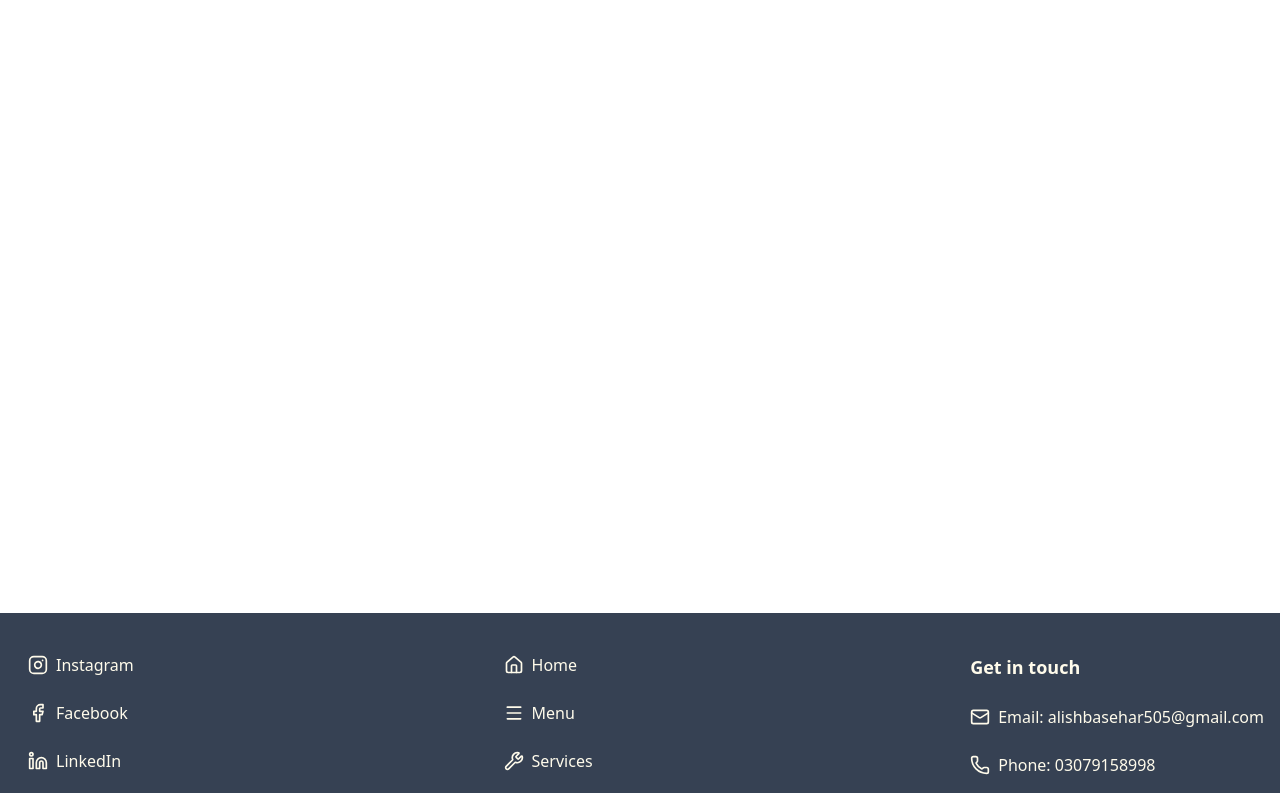
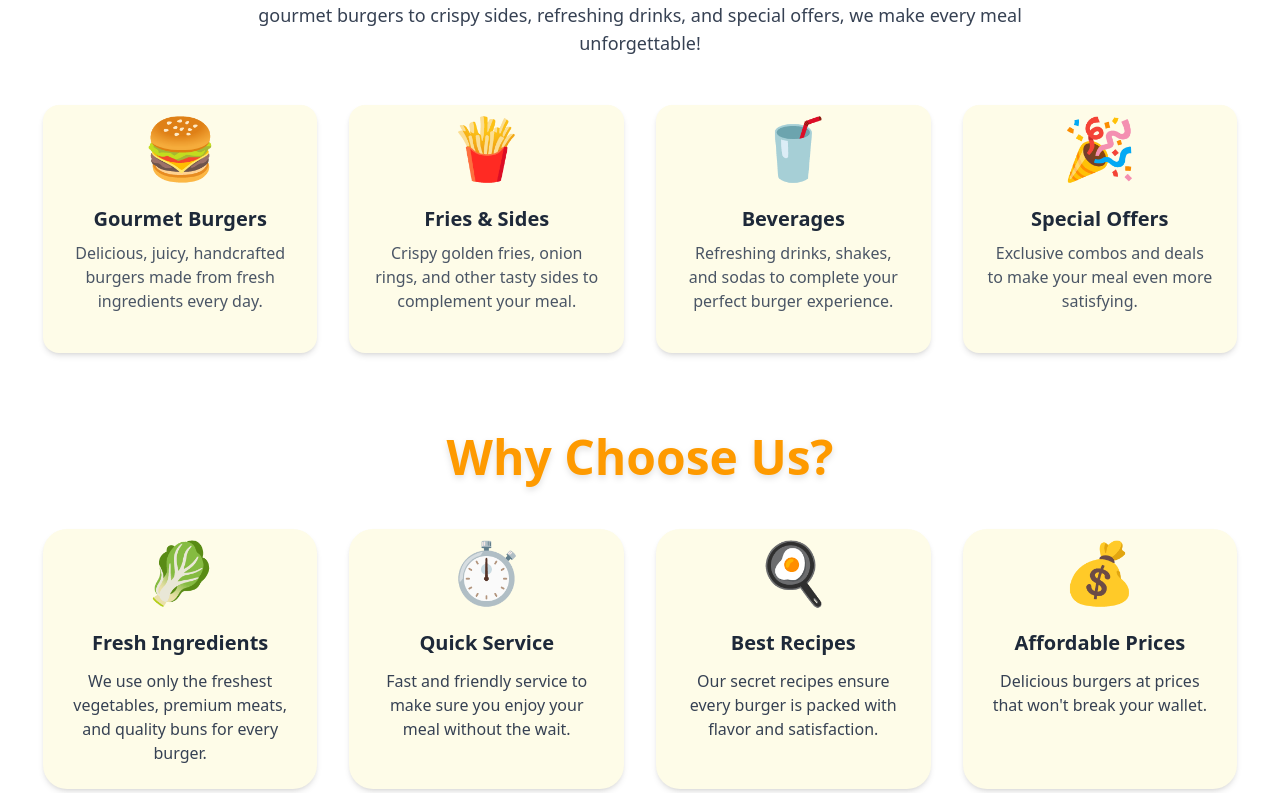
Before and after one commit to alishbasehar/Burgerwebsite, a React (Vite) app: page /Burgerwebsite/services in a window 1280 px wide. Shown: the part 267-1060 px from the top of the page. Built offline with nearby package versions, Linux system fonts and the light colour scheme.

Commit message:
ready for deploy1

```diff
--- /dev/null
+++ b/src/Components/Aboutus.tsx
@@ -0,0 +1,45 @@
+import React from 'react'
+
+const Aboutus = () => {
+  return (
+    <section className="mt-10 px-4 container mx-auto max-w-7xl">
+
+      {/* Section Header */}
+      <h1 className="text-5xl font-extrabold text-amber-500 text-center mb-12 drop-shadow-md">
+        About Us
+      </h1>
+
+      <div className="flex flex-wrap gap-6 mb-10">
+        <div className="w-full sm:w-[48%] lg:w-[23%] hover:scale-105 transition-transform duration-300 bg-yellow-300 p-6 rounded-2xl shadow-md hover:shadow-xl">
+          <h2 className="text-2xl font-bold mb-3">Our Mission</h2>
+          <p className="text-gray-800">
+            We aim to empower businesses and individuals by delivering innovative solutions that make a real difference. Our focus is on quality, creativity, and customer satisfaction.
+          </p>
+        </div>
+
+        <div className="w-full sm:w-[48%] lg:w-[23%] hover:scale-105 transition-transform duration-300 bg-yellow-300 p-6 rounded-2xl shadow-md hover:shadow-xl">
+          <h2 className="text-2xl font-bold mb-3">Our Vision</h2>
+          <p className="text-gray-800">
+            To become a trusted partner for our clients by consistently exceeding expectations and embracing new technologies to drive growth and success.
+          </p>
+        </div>
+
+        <div className="w-full sm:w-[48%] lg:w-[23%] hover:scale-105 transition-transform duration-300 bg-yellow-300 p-6 rounded-2xl shadow-md hover:shadow-xl">
+          <h2 className="text-2xl font-bold mb-3">Our Team</h2>
+          <p className="text-gray-800">
+            Our diverse team of experts combines experience, creativity, and dedication to deliver solutions that truly matter. Collaboration and innovation are at our core.
+          </p>
+        </div>
+
+        <div className="w-full sm:w-[48%] lg:w-[23%] hover:scale-105 transition-transform duration-300 bg-yellow-300 p-6 rounded-2xl shadow-md hover:shadow-xl">
+          <h2 className="text-2xl font-bold mb-3">Our Values</h2>
+          <p className="text-gray-800">
+            Integrity, transparency, and excellence guide everything we do. We strive to create lasting relationships with our clients while making a positive impact on the community.
+          </p>
+        </div>
+      </div>
+    </section>
+  )
+}
+
+export default Aboutus;
--- /dev/null
+++ b/src/Components/Services1.tsx
@@ -0,0 +1,62 @@
+import React from 'react';
+
+interface Service {
+  title: string;
+  description: string;
+  icon: string;
+}
+
+const services: Service[] = [
+  {
+    title: "Gourmet Burgers",
+    description: "Delicious, juicy, handcrafted burgers made from fresh ingredients every day.",
+    icon: "🍔",
+  },
+  {
+    title: "Fries & Sides",
+    description: "Crispy golden fries, onion rings, and other tasty sides to complement your meal.",
+    icon: "🍟",
+  },
+  {
+    title: "Beverages",
+    description: "Refreshing drinks, shakes, and sodas to complete your perfect burger experience.",
+    icon: "🥤",
+  },
+  {
+    title: "Special Offers",
+    description: "Exclusive combos and deals to make your meal even more satisfying.",
+    icon: "🎉",
+  },
+];
+
+const Service1 = () => {
+  return (
+    <section className="mt-10 px-4 container mx-auto max-w-7xl mb-10">
+      {/* Section Header */}
+      <h1 className="text-5xl font-extrabold text-amber-500 text-center mb-12 drop-shadow-md">
+        Our Services
+      </h1>
+
+      <p className="text-center text-gray-700 mb-12 max-w-3xl mx-auto text-lg">
+        At Burger Bliss, we offer a range of services and treats to satisfy every burger lover. From gourmet burgers to crispy sides, refreshing drinks, and special offers, we make every meal unforgettable!
+      </p>
+
+      {/* Flex container */}
+      <div className="flex flex-wrap justify-center gap-8">
+        {services.map((service, index) => (
+          <div
+            key={index}
+            className="w-full md:w-[45%] lg:w-[22%] bg-yellow-50 rounded-2xl p-6 flex flex-col items-center text-center
+                       shadow-md hover:shadow-xl hover:scale-105 transform transition duration-300 ease-in-out"
+          >
+            <div className="text-6xl mb-4 animate-bounce">{service.icon}</div>
+            <h3 className="text-xl font-bold mb-2 text-gray-800">{service.title}</h3>
+            <p className="text-gray-600 mb-4">{service.description}</p>
+          </div>
+        ))}
+      </div>
+    </section>
+  );
+};
+
+export default Service1;
--- /dev/null
+++ b/src/Components/Whychoose.tsx
@@ -0,0 +1,51 @@
+
+
+const Whychoose = () => {
+  const points = [
+    {
+      title: "Fresh Ingredients",
+      description: "We use only the freshest vegetables, premium meats, and quality buns for every burger.",
+      icon: "🥬",
+    },
+    {
+      title: "Quick Service",
+      description: "Fast and friendly service to make sure you enjoy your meal without the wait.",
+      icon: "⏱️",
+    },
+    {
+      title: "Best Recipes",
+      description: "Our secret recipes ensure every burger is packed with flavor and satisfaction.",
+      icon: "🍳",
+    },
+    {
+      title: "Affordable Prices",
+      description: "Delicious burgers at prices that won't break your wallet.",
+      icon: "💰",
+    },
+  ];
+
+  return (
+    <section className="mt-20 px-4 container mx-auto max-w-7xl mb-20">
+      <h2 className="text-5xl font-extrabold text-amber-500 text-center mb-12 drop-shadow-md">
+        Why Choose Us?
+      </h2>
+
+      <div className="flex flex-wrap justify-center gap-8">
+        {points.map((point, index) => (
+          <div
+            key={index}
+            className="w-full md:w-[45%] lg:w-[22%] bg-yellow-50 rounded-3xl p-6 flex flex-col items-center text-center
+                       shadow-md hover:shadow-2xl hover:scale-105 hover:-translate-y-2
+                       transform transition duration-300 ease-in-out"
+          >
+            <div className="text-6xl mb-4 animate-bounce">{point.icon}</div>
+            <h3 className="text-xl font-bold mb-3 text-gray-800">{point.title}</h3>
+            <p className="text-gray-700">{point.description}</p>
+          </div>
+        ))}
+      </div>
+    </section>
+  );
+};
+
+export default Whychoose;
--- a/src/Pages/Home.tsx
+++ b/src/Pages/Home.tsx
@@ -1,5 +1,8 @@
 import MenuSection from '../Components/Menu';
 import Hero from '../Components/Hero';
+import Aboutus from '../Components/Aboutus';
+import Service1 from '../Components/Services1'
+
 
 interface Item {
   name: string;
@@ -16,6 +19,8 @@ const Home = ({ addToCart }: HomeProps) => {
     <div>
       <Hero />
       <MenuSection addToCart={addToCart} />
+      <Aboutus/>
+      <Service1/>
     </div>
   )
 }
--- a/src/Pages/Menu.tsx
+++ b/src/Pages/Menu.tsx
@@ -2,7 +2,18 @@ import chickenroll from '../assets/chicken-roll.png';
 import pizza from '../assets/pizza.png';
 import speg from '../assets/spaghetti.png';
 
-const menuItems:MenuItem[] = [
+interface MenuItem {
+  name: string;
+  description: string;
+  price: number;
+  image: string;
+}
+
+interface MenuSectionProps {
+  addToCart: (item: MenuItem) => void;
+}
+
+const menuItems: MenuItem[] = [
   { name: "Classic Burger", description: "Juicy beef patty, lettuce, tomato, and our special sauce.", price: 8.99, image: chickenroll },
   { name: "Cheese Lover", description: "Loaded with cheddar, mozzarella, and a beef patty.", price: 9.99, image: pizza },
   { name: "Veggie Delight", description: "Grilled veggie patty with fresh greens and avocado.", price: 7.99, image: speg },
@@ -12,46 +23,50 @@ const menuItems:MenuItem[] = [
   { name: "Veggie Delight", description: "Grilled veggie patty with fresh greens and avocado.", price: 7.99, image: speg },
   { name: "Bacon Supreme", description: "Crispy bacon, cheddar, and BBQ sauce on a beef patty.", price: 10.99, image: chickenroll },
 ];
-interface MenuItem {
-  name: string;
-  description: string;
-  price: number;
-  image: string;
-}
-interface MenuSectionProps {
-  addToCart: (item: MenuItem) => void;
-}
+
+
+
 
 const Menu = ({ addToCart }: MenuSectionProps) => {
   return (
-     <section id="menu" className="mt-32 px-4 container mx-auto max-w-7xl">
-      <h2 className="text-4xl font-bold mb-6 text-amber-500  text-center">Our Menu</h2>
-  <div className="flex flex-wrap gap-6">
+    <section className="mt-20 px-4 container mx-auto mb-10 max-w-7xl bg-gradient-to-b from-yellow-50 to-white py-10 rounded-xl shadow-lg">
+      <h2 className="text-5xl font-extrabold mb-12 text-amber-500 text-center drop-shadow-md">
+        Our Delicious Menu
+      </h2>
+
+      <div className="grid grid-cols-1 sm:grid-cols-2 lg:grid-cols-4 gap-8">
         {menuItems.map((item, index) => (
           <div
             key={index}
-      className="bg-white shadow rounded-lg p-4 flex flex-col items-center
-                 w-full sm:w-[48%] lg:w-[23%] hover:scale-105 transition-transform duration-300"
+            className="bg-white rounded-2xl p-6 flex flex-col items-center text-center
+                       shadow-md hover:shadow-xl hover:scale-105 transform transition duration-300 ease-in-out relative"
           >
-      <img src={item.image} alt={item.name} className="h-32 object-contain mb-4 "  />
-      <h3 className="font-bold">{item.name}</h3>
-      <p className="text-gray-600">{item.description}</p>
-      <p className="font-bold mt-2">{item.price}</p>
+            <img
+              src={item.image}
+              alt={item.name}
+              className="h-40 w-40 object-contain rounded-full border-2 border-amber-200 mb-4"
+            />
+            <h3 className="text-xl font-bold mb-2 text-gray-800">{item.name}</h3>
+            <p className="text-gray-600 mb-4">{item.description}</p>
+            <span className="bg-amber-500 text-white font-bold px-4 py-1 rounded-full mb-4">
+              ${item.price.toFixed(2)}
+            </span>
 
             <button
               onClick={() => addToCart(item)}
-        className="bg-yellow-500 text-white px-4 py-2 rounded-full mt-2 hover:bg-yellow-600"
+              className="bg-gradient-to-r from-amber-400 to-yellow-500 hover:from-yellow-500 hover:to-amber-400 text-white font-semibold px-6 py-2 rounded-full transition-transform transform hover:scale-105 shadow-md"
             >
               Order Now
             </button>
+
+            <span className="absolute top-4 right-4 bg-red-500 text-white text-xs font-bold px-2 py-1 rounded-full animate-pulse">
+              Hot
+            </span>
           </div>
         ))}
       </div>
+    </section>
+  );
+};
 
-
-    </section>
-
-  )
-}
-
-export default Menu
+export default Menu;
--- a/src/Pages/Service.tsx
+++ b/src/Pages/Service.tsx
@@ -1,8 +1,13 @@
-
+import Service1 from "../Components/Services1"
+import Whychoose from "../Components/Whychoose"
 
 const Service = () => {
   return (
-    <div>Service</div>
+    <div>\
+
+      <Service1/>
+      <Whychoose/>
+    </div>
   )
 }
 
```
Also changed, not shown: src/Components/Menu.tsx (+36 -15 lines). Lines whose indentation alone changed are shown as unchanged.
